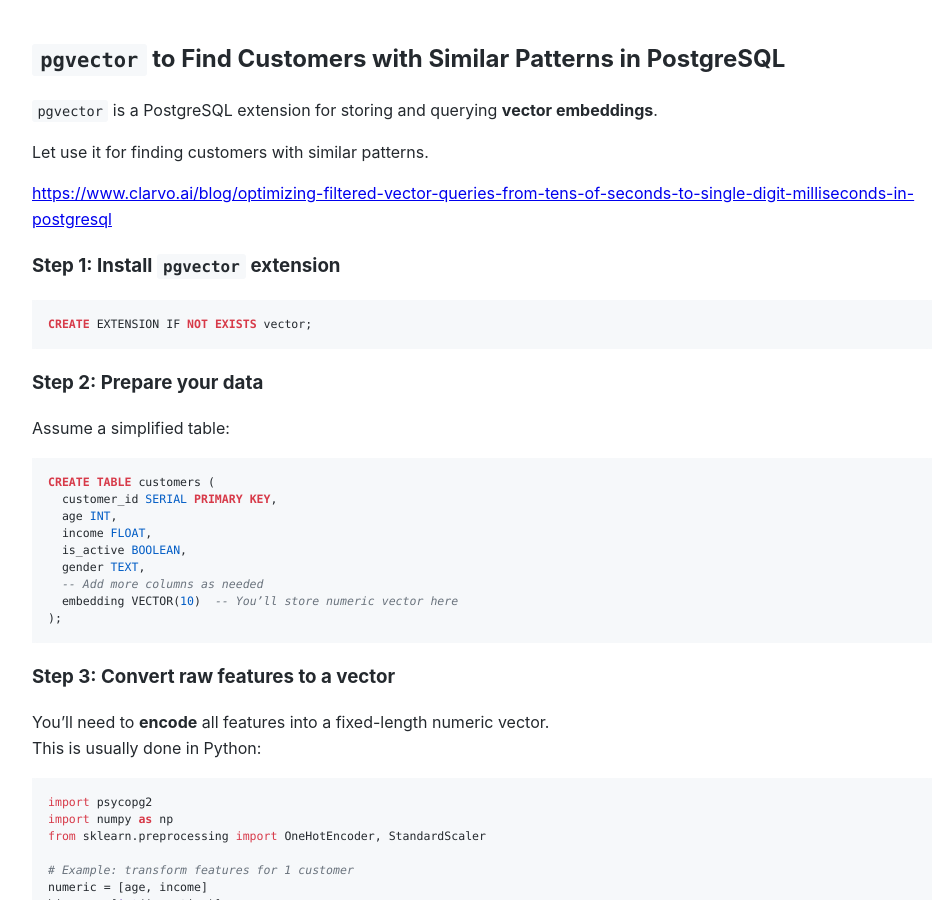
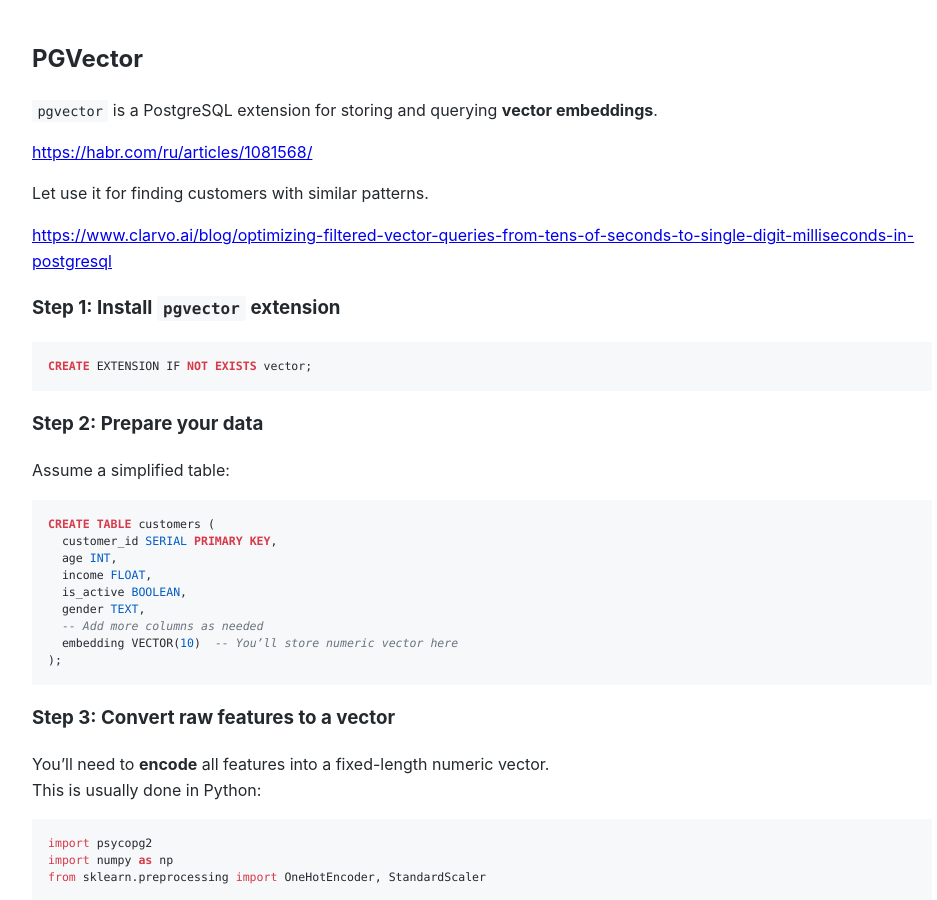
Before and after one commit to Michael-Lubinsky/michael-lubinsky.github.com, a Jekyll site: the page built from ml/pg_vector.md, in a window 1280 px wide and 900 px high. Shown: the whole window, without its empty margins (158-1095 px from the left). Built offline with Jekyll 4.4.1, drawn with Linux system fonts in a browser that asks for light colours; our own code applies the rules of GitHub Pages for plain Markdown files.

Commit message:
Update pg_vector.md

```diff
--- a/ml/pg_vector.md
+++ b/ml/pg_vector.md
@@ -1,6 +1,8 @@
-##  `pgvector` to Find Customers with Similar Patterns in PostgreSQL
+##  PGVector
 
 `pgvector` is a PostgreSQL extension for storing and querying **vector embeddings**.
+
+<https://habr.com/ru/articles/1081568/>
 
 Let use it for finding customers with similar patterns.
 
```
